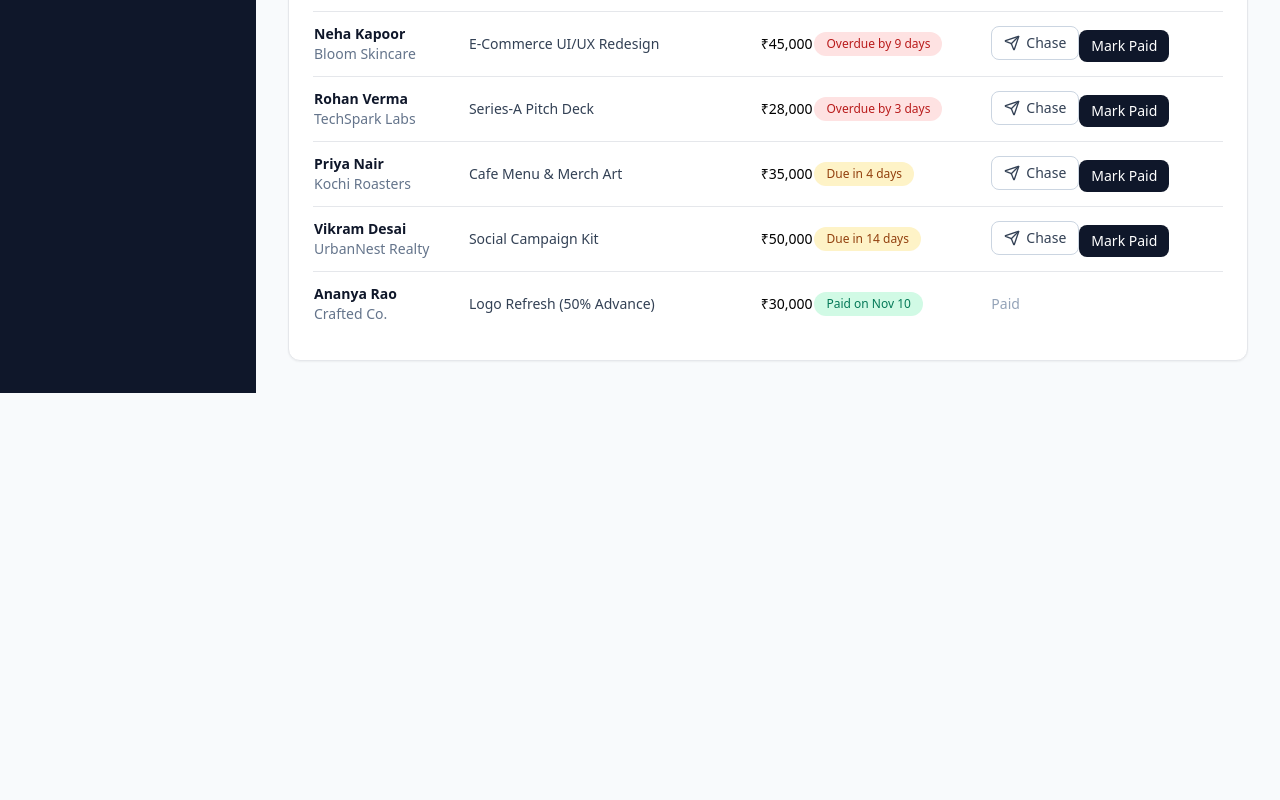
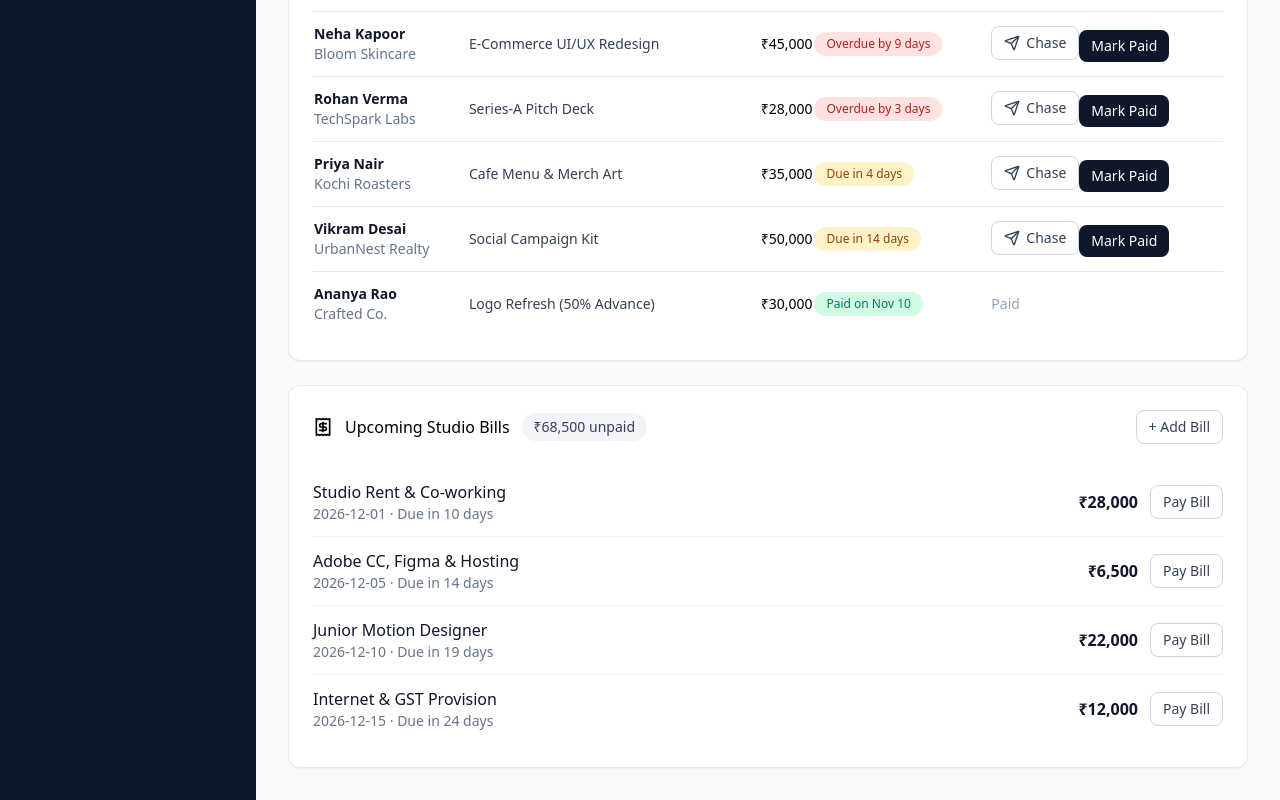
Before and after one commit to likith-creator/studiopulse-hackathon, a React (Vite) app: page / in a window 1280 px wide. Shown: the part 616-1416 px from the top of the page. Before the commit the page ends 1009 px from the top, so only its background shows below. Built offline with nearby package versions, Linux system fonts and the light colour scheme.

Commit message:
Checkpoint: Slice 6 - Upcoming Studio Bills panel

```diff
--- a/src/App.jsx
+++ b/src/App.jsx
@@ -8,6 +8,7 @@ import WhatsAppParserPanel from './components/WhatsAppParserPanel.jsx'
 import ComingSoon from './components/ComingSoon.jsx'
 import Toast from './components/Toast.jsx'
 import FollowUpDrawer from './components/FollowUpDrawer.jsx'
+import UpcomingBillsPanel from './components/UpcomingBillsPanel.jsx'
 import { useStore, nextInvoiceId } from './store.jsx'
 import { formatINR } from './utils/format.js'
 
@@ -57,6 +58,7 @@ export default function App() {
           onOpenWhatsApp={() => setActiveTab('Invoices')}
           onChase={setChaseInvoice}
         />
+        <UpcomingBillsPanel onShowToast={setMessage} />
       </div>
     )
   } else if (activeTab === 'Invoices') {
--- a/src/components/KpiCards.jsx
+++ b/src/components/KpiCards.jsx
@@ -10,7 +10,8 @@ export default function KpiCards() {
   const overdue = state.invoices.filter((inv) => inv.status === 'Overdue')
   const totalOwed = sumAmounts(unpaid)
   const overdueTotal = sumAmounts(overdue)
-  const totalBills = sumAmounts(state.upcomingBills)
+  const unpaidBills = state.upcomingBills.filter((bill) => !bill.paid)
+  const totalBills = sumAmounts(unpaidBills)
   const hasShortfall = state.cashOnHand < totalBills
 
   return (
@@ -37,7 +38,7 @@ export default function KpiCards() {
         <p className="text-sm font-medium text-slate-500">Next 30-Day Bills</p>
         <p className="mt-2 text-2xl font-semibold text-slate-900">{formatINR(totalBills)}</p>
         <div className="mt-1 flex items-center justify-between gap-2">
-          <p className="text-sm text-slate-500">Across {state.upcomingBills.length} bills</p>
+          <p className="text-sm text-slate-500">Across {unpaidBills.length} bills</p>
           {hasShortfall && (
             <span className="rounded-full bg-amber-100 px-2.5 py-0.5 text-xs font-medium text-amber-800">
               Shortfall vs. Cash
--- /dev/null
+++ b/src/components/UpcomingBillsPanel.jsx
@@ -0,0 +1,177 @@
+import { useState } from 'react';
+import { Receipt } from 'lucide-react';
+import { useStore } from '../store.jsx';
+import { formatINR } from '../utils/format.js';
+
+const TODAY = '2026-11-21';
+
+function daysBetween(a, b) {
+  const [ya, ma, da] = a.split('-').map(Number);
+  const [yb, mb, db] = b.split('-').map(Number);
+  const toA = Date.UTC(ya, ma - 1, da);
+  const toB = Date.UTC(yb, mb - 1, db);
+  return Math.round((toB - toA) / 86400000);
+}
+
+function dueBadge(dueDate) {
+  const n = daysBetween(TODAY, dueDate);
+  if (n === 0) return 'Due today';
+  if (n > 0) return `Due in ${n} ${n === 1 ? 'day' : 'days'}`;
+  return `Overdue by ${-n} ${-n === 1 ? 'day' : 'days'}`;
+}
+
+export default function UpcomingBillsPanel({ onShowToast }) {
+  const { state, dispatch } = useStore();
+
+  const unpaidTotal = state.upcomingBills
+    .filter((bill) => !bill.paid)
+    .reduce((sum, bill) => sum + bill.amount, 0);
+
+  const sorted = [...state.upcomingBills].sort((a, b) =>
+    a.dueDate.localeCompare(b.dueDate)
+  );
+
+  const [showForm, setShowForm] = useState(false);
+  const [name, setName] = useState('');
+  const [amount, setAmount] = useState('');
+  const [dueDate, setDueDate] = useState('2026-12-20');
+  const [error, setError] = useState('');
+
+  const resetForm = () => {
+    setName('');
+    setAmount('');
+    setDueDate('2026-12-20');
+    setError('');
+  };
+
+  const handleSubmit = (e) => {
+    e.preventDefault();
+    const trimmed = name.trim();
+    const amt = Number(amount);
+    if (!trimmed || !(amt > 0) || !dueDate) {
+      setError('Enter a bill name, an amount above 0, and a due date.');
+      return;
+    }
+    dispatch({
+      type: 'ADD_BILL',
+      payload: { name: trimmed, amount: amt, dueDate },
+    });
+    onShowToast(`Added bill: ${trimmed} · ${formatINR(amt)}`);
+    resetForm();
+    setShowForm(false);
+  };
+
+  const handleCancel = () => {
+    resetForm();
+    setShowForm(false);
+  };
+
+  return (
+    <section className="rounded-xl border bg-white p-6 shadow-sm">
+      <div className="flex items-center justify-between">
+        <div className="flex items-center gap-3">
+          <Receipt className="h-5 w-5" />
+          <h2>Upcoming Studio Bills</h2>
+          <span className="rounded-full bg-slate-100 px-3 py-1 text-sm font-medium text-slate-700">
+            {formatINR(unpaidTotal)} unpaid
+          </span>
+        </div>
+        <button
+          type="button"
+          onClick={() => setShowForm((open) => !open)}
+          className="rounded-lg border border-slate-300 px-3 py-1.5 text-sm font-medium text-slate-700 hover:bg-slate-50"
+        >
+          {showForm ? 'Close' : '+ Add Bill'}
+        </button>
+      </div>
+
+      {showForm && (
+        <form
+          onSubmit={handleSubmit}
+          className="mt-4 flex flex-wrap items-end gap-3"
+        >
+          <label className="flex flex-col gap-1 text-sm text-slate-600">
+            Bill Name
+            <input
+              type="text"
+              value={name}
+              onChange={(e) => setName(e.target.value)}
+              placeholder="Figma Annual Plan"
+              className="rounded-lg border border-slate-300 px-3 py-2 text-sm"
+            />
+          </label>
+          <label className="flex flex-col gap-1 text-sm text-slate-600">
+            Amount in ₹
+            <input
+              type="number"
+              min="1"
+              value={amount}
+              onChange={(e) => setAmount(e.target.value)}
+              className="rounded-lg border border-slate-300 px-3 py-2 text-sm"
+            />
+          </label>
+          <label className="flex flex-col gap-1 text-sm text-slate-600">
+            Due Date
+            <input
+              type="date"
+              value={dueDate}
+              onChange={(e) => setDueDate(e.target.value)}
+              className="rounded-lg border border-slate-300 px-3 py-2 text-sm"
+            />
+          </label>
+          <button
+            type="submit"
+            className="rounded-lg bg-slate-900 px-4 py-2 text-sm font-semibold text-white hover:bg-slate-800"
+          >
+            Save Bill
+          </button>
+          <button
+            type="button"
+            onClick={handleCancel}
+            className="rounded-lg border px-4 py-2 text-sm text-slate-600 hover:bg-slate-50"
+          >
+            Cancel
+          </button>
+          {error && <p className="w-full text-sm text-rose-600">{error}</p>}
+        </form>
+      )}
+
+      <ul className="mt-6 divide-y divide-slate-100">
+        {sorted.map((bill) => (
+          <li key={bill.id} className="flex items-center justify-between py-3">
+            <div>
+              <p className="font-medium text-slate-900">{bill.name}</p>
+              <p className="text-sm text-slate-500">
+                {bill.dueDate} · {dueBadge(bill.dueDate)}
+              </p>
+            </div>
+            <div className="flex items-center gap-3">
+              <span className="font-semibold text-slate-900">
+                {formatINR(bill.amount)}
+              </span>
+              {!bill.paid && (
+                <button
+                  type="button"
+                  onClick={() => {
+                    dispatch({ type: 'PAY_BILL', payload: { id: bill.id } });
+                    onShowToast(
+                      `Paid ${bill.name} · ${formatINR(bill.amount)} deducted from cash`
+                    );
+                  }}
+                  className="rounded-lg border border-slate-300 px-3 py-1.5 text-sm font-medium text-slate-700 hover:bg-slate-50"
+                >
+                  Pay Bill
+                </button>
+              )}
+              {bill.paid && (
+                <span className="rounded-full bg-emerald-100 px-3 py-1 text-xs font-medium text-emerald-700">
+                  Paid
+                </span>
+              )}
+            </div>
+          </li>
+        ))}
+      </ul>
+    </section>
+  );
+}
--- a/src/data/defaults.js
+++ b/src/data/defaults.js
@@ -71,9 +71,9 @@ export const defaultState = {
     },
   ],
   upcomingBills: [
-    { name: 'Studio Rent & Co-working', amount: 28000, dueDate: '2026-12-01' },
-    { name: 'Adobe CC, Figma & Hosting', amount: 6500, dueDate: '2026-12-05' },
-    { name: 'Junior Motion Designer', amount: 22000, dueDate: '2026-12-10' },
-    { name: 'Internet & GST Provision', amount: 12000, dueDate: '2026-12-15' },
+    { id: 'BILL-1', name: 'Studio Rent & Co-working', amount: 28000, dueDate: '2026-12-01', paid: false },
+    { id: 'BILL-2', name: 'Adobe CC, Figma & Hosting', amount: 6500, dueDate: '2026-12-05', paid: false },
+    { id: 'BILL-3', name: 'Junior Motion Designer', amount: 22000, dueDate: '2026-12-10', paid: false },
+    { id: 'BILL-4', name: 'Internet & GST Provision', amount: 12000, dueDate: '2026-12-15', paid: false },
   ],
 }
--- a/src/store.jsx
+++ b/src/store.jsx
@@ -29,7 +29,17 @@ function daysBetween(a, b) {
 function loadState() {
   try {
     const raw = localStorage.getItem(STORAGE_KEY)
-    return raw ? JSON.parse(raw) : defaultState
+    if (!raw) return defaultState
+    const state = JSON.parse(raw)
+    if (Array.isArray(state.upcomingBills)) {
+      state.upcomingBills = state.upcomingBills.map((bill, index) => {
+        let next = bill
+        if (next.id == null) next = { ...next, id: 'BILL-' + (index + 1) }
+        if (next.paid == null) next = { ...next, paid: false }
+        return next
+      })
+    }
+    return state
   } catch {
     return defaultState
   }
@@ -81,6 +91,29 @@ function reducer(state, action) {
       }
       return { ...state, invoices: [newInvoice, ...state.invoices] }
     }
+    case 'ADD_BILL': {
+      const p = action.payload ?? {}
+      const bill = {
+        id: 'BILL-' + Date.now(),
+        name: p.name,
+        amount: Number(p.amount),
+        dueDate: p.dueDate,
+        paid: false,
+      }
+      return { ...state, upcomingBills: [...state.upcomingBills, bill] }
+    }
+    case 'PAY_BILL': {
+      const id = action.payload?.id
+      const bill = state.upcomingBills.find((b) => b.id === id)
+      if (!bill || bill.paid) return state
+      return {
+        ...state,
+        cashOnHand: state.cashOnHand - bill.amount,
+        upcomingBills: state.upcomingBills.map((b) =>
+          b.id === id ? { ...b, paid: true } : b
+        ),
+      }
+    }
     case 'RESET':
       return defaultState
     default:
```
